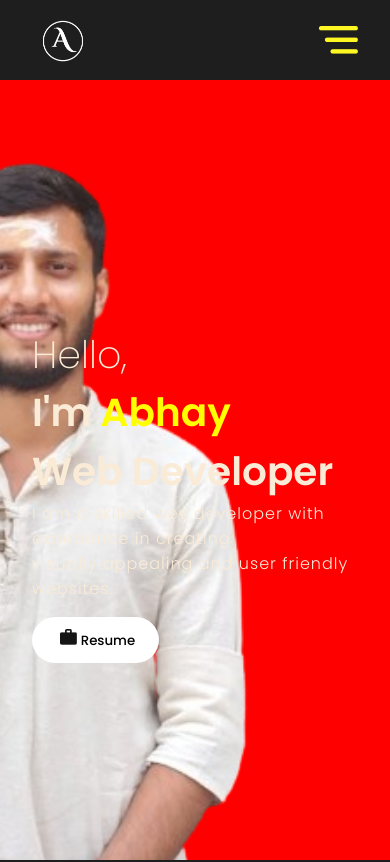
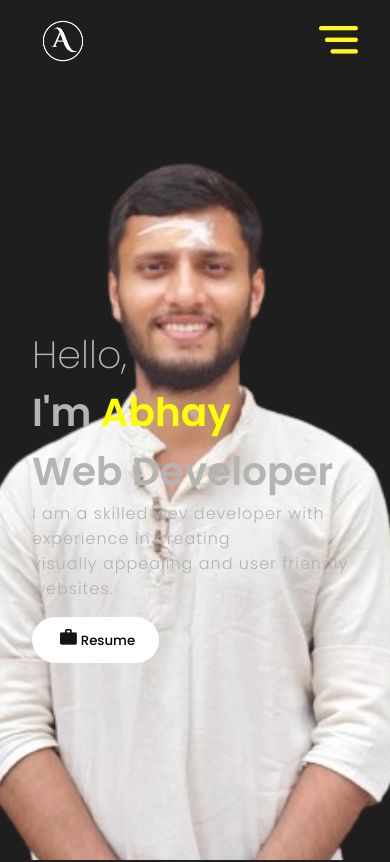
Before and after one commit to imAbhaySingh/new_portfolio, a React (Create React App) app: page / in a window 390 px wide. Shown: the top 862 px of the page. Built offline with nearby package versions, Linux system fonts and the light colour scheme.

Commit message:
made it mobile responsive

```diff
--- a/public/index.html
+++ b/public/index.html
@@ -4,6 +4,8 @@
    <title>Abhay Portfolio</title>
    <link rel="stylesheet" href="./style.css">
    <link rel="preconnect" href="https://fonts.googleapis.com">
+   <meta name="viewport" content="width=device-width, initial-scale=1">
+
 <link rel="preconnect" href="https://fonts.gstatic.com" crossorigin>
 <link href="https://fonts.googleapis.com/css2?family=Poppins:wght@200;300;500;600&display=swap" rel="stylesheet">
   </head>
--- a/src/components/Contact/contact.css
+++ b/src/components/Contact/contact.css
@@ -61,3 +61,12 @@
     margin-top:20%;
     padding: 5%;
 }
+
+@media screen and (max-width: 480px){
+    .contactDesc{
+        font-size: x-small;
+    }
+    .contactForm{
+        width: 90%;
+    }
+}
--- a/src/components/Intro/intro.css
+++ b/src/components/Intro/intro.css
@@ -66,8 +66,7 @@
 
 @media screen and (max-width: 480px){
     .bg {
-        right: -20vw;
-        background-color: red;
+        right: -60vw;
     }
     .introContent{
       font-size: 10vw;
@@ -75,5 +74,14 @@
     .hello{
         font-size: 4.5vh;
     }
+    .introPara{
+        color: #B4B4B3;
+    }
+    .introText{
+        color: #B4B4B3;
+    }
+    .hello{
+        color: #B4B4B3;
+    }
 
 }
--- a/src/components/NavBar/navbar.css
+++ b/src/components/NavBar/navbar.css
@@ -73,7 +73,9 @@
 }
 
 
-@media screen and (max-width:720px){
+
+
+@media only screen and (max-width: 600px){
     .mobMenue{
         display: flex;
     }
```
Also changed, not shown: src/components/Contact/contact.jsx (line endings or trailing spaces).
